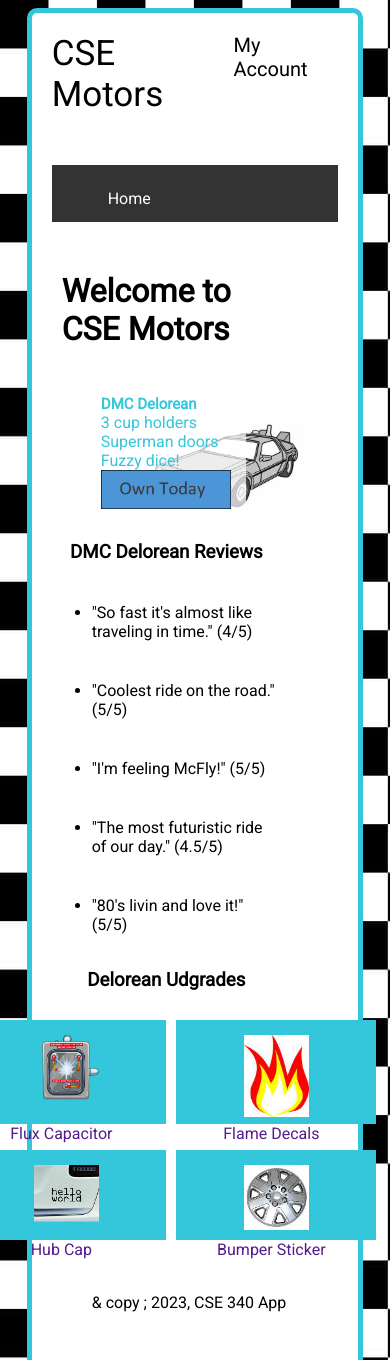
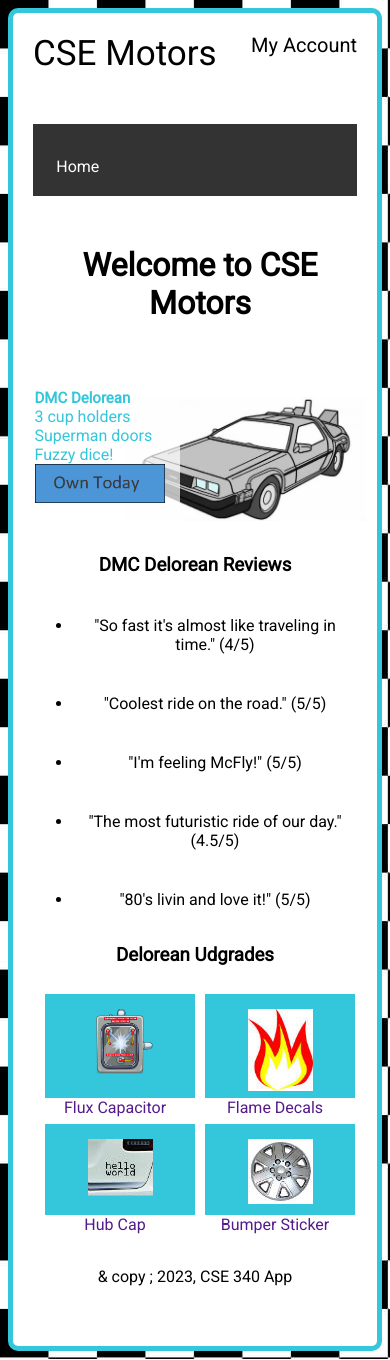
Before and after one commit to natanri/CSE340, a Node server app: page / in a window 390 px wide. Shown: the top 1360 px of the page. Run offline with Node 20, Linux system fonts and the light colour scheme; data that the repository does not hold is empty; some libraries are stand-ins or nearby versions.

Commit message:
responsive problem fixed

```diff
--- a/public/css/styles.css
+++ b/public/css/styles.css
@@ -60,7 +60,7 @@ a:link {
 
 /*************NAV CSS*******************/
 nav {
-  overflow: hidden;
+  overflow:auto;
   background-color: #333;
   margin-top: 50px;
   margin-bottom: 50px;
@@ -68,16 +68,17 @@ nav {
 
 nav > ul{
   margin: 0px;
+
 }
 
 nav li{
   text-decoration: none;
   float: left;
-  width: 15%;
+  width: 16%;
   font-family: 'Roboto', sans-serif;
   display: block;
   text-align: center;
-  padding: 14px 16px;
+  padding: 20px;
 }
 
 nav li:hover{
@@ -258,19 +259,36 @@ footer{
 }
 
 /************RESPONSIVE*******************/
-@media screen and (max-width: 600px){
-  .item2, .one, main{
+@media screen and (max-width: 450px){
+  #wrapper{
+    width: 100%;
+    text-align: center;
+  }
+  nav ul{
+    padding-left: 1%;
+    padding-top: 1%;
+    padding-bottom: 5%;
+
+  }
+  nav li{
+    width: 57px;
+    text-align:center;
+    padding: 20px;
+
+  }
+  .item2{
     width: 80%;
   }
+
   .container-delorean {
     display:flex;
     flex-wrap:wrap;
     }
   .one{
-    width:200px;
+    width:150px;
   }
   .dmc {
-    left: 22%;
+    left: 5%;
     width: 150px;
     height:150px;
     font-size: 10px;
@@ -287,6 +305,10 @@ footer{
   }
   main #inv-display {
     display: block;
+    text-align: start;
+  }
+  .image{
+    width: 100%;
   }
 
 }
```
